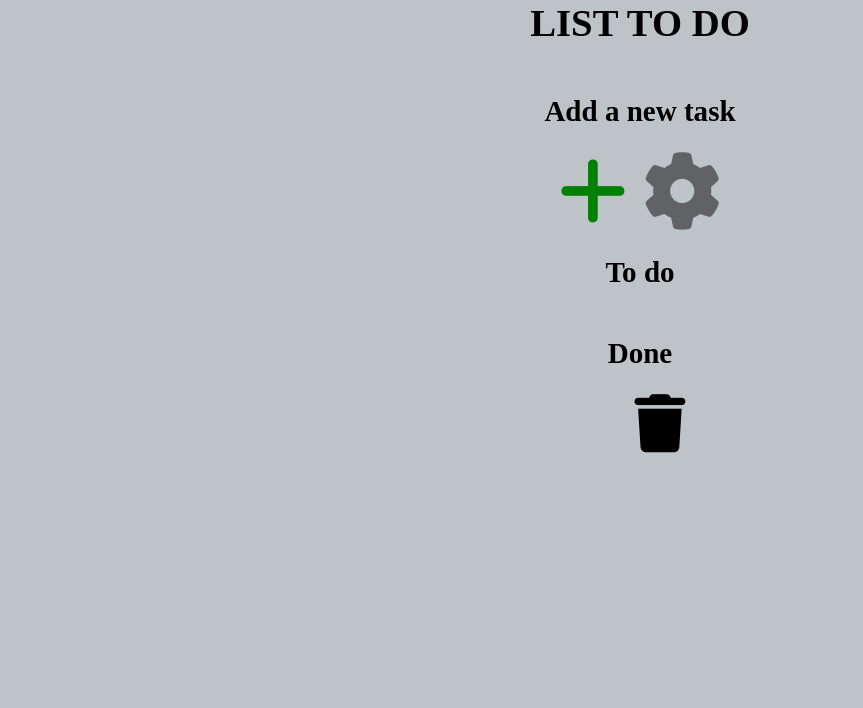
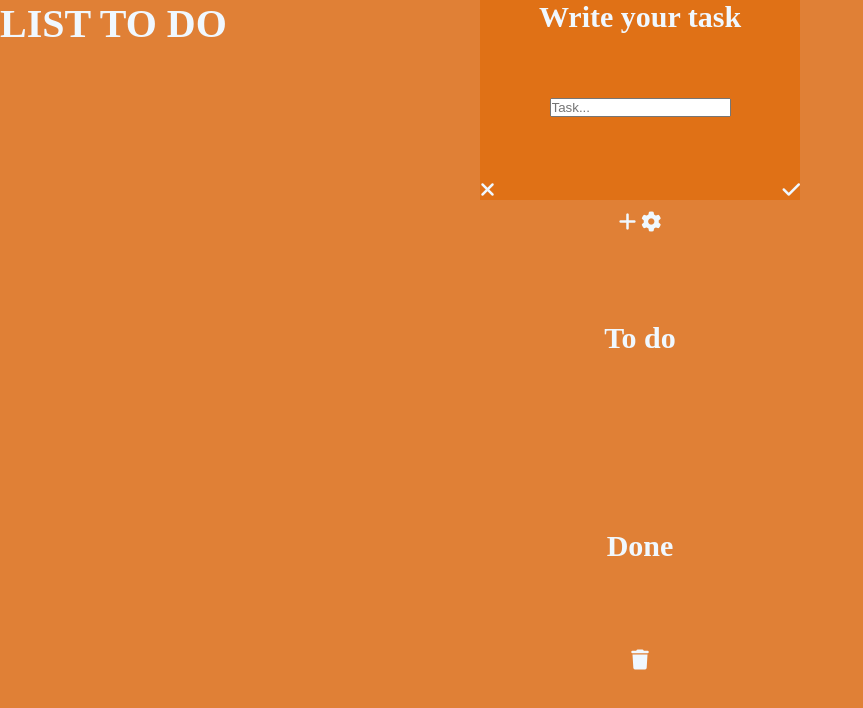
Before and after one commit to Hug0Antoine/ToDoList, a plain HTML site: page index.html in a window 1280 px wide. Shown: the whole page, without its empty margins (0-863 px from the left). Drawn offline with Linux system fonts and the light colour scheme.

Commit message:
some fixtures

```diff
--- a/assets/css/style.css
+++ b/assets/css/style.css
@@ -1,15 +1,77 @@
 * {
     box-sizing: border-box;
+    margin: 0;
+    padding: 0;
+}
+
+body {
+    display: flex;
+    flex-flow: column nowrap;
+    justify-content: space-between;
+    min-height: 100vh;
+    background: #e08036;
+    color: aliceblue;
+    font-size: 20px;
+}
+
+header {
+    display: flex;
+    flex-flow: column nowrap;
+}
+
+main {
+    display: flex;
+    flex-flow: column nowrap;
+    flex-grow: 1;
+    justify-content: space-around;
+    align-items: center;
+}
+
+li {
+    list-style: none;
+}
+
+#input{
+    width: 100%;
+    display: flex;
+    justify-content: center;
+    position: absolute;
+    top: 0px;
+}
+
+#popUpTask{
+    width: 25%;
+    height: 10em;
+    background-color: #e07116;
+    color: aliceblue;
+    display: flex;
+	flex-direction: column;
+    justify-content: space-between;
+    align-items: center;
+}
+
+#CancelAndValidateButton{
+    width: 100%;
+	display: flex;
+    flex-direction: row;
+	justify-content: space-between;
+}
+
+/** {
+    box-sizing: border-box;
+    margin: 0;
+    padding: 0;
 }
 
 html, body{
-    margin: 0;
-    padding: 0;
-    background-color: #bdc3c7;
     font-size: 1.1em;
 }
 
-header, h2,#input{
+body{
+   background-color: #bdc3c7;
+}
+
+header{
     text-align: center;
 }
 
@@ -19,15 +81,16 @@ header, h2,#input{
     align-items: center;
 }
 
-#To-do{
+li{
+
     list-style-type:none;
+
+}
+
+#To-do {
     display: flex;
     justify-content: space-between;
     margin: 0.5em;
-}
-
-#Done{
-    list-style-type:none;
 }
 
 .add,.option,.edit,.delete,.delete-all,.check-todo,.check-done{
@@ -65,10 +128,6 @@ header, h2,#input{
     font-size: 3em;
 }
 
-.check-todo:hover,.check-done:hover{
-    opacity: 1;
-}
-
 .check-todo{
     opacity: 0.5;
     color: green;
@@ -79,6 +138,11 @@ header, h2,#input{
     color: red;
     font-size: 2em;
 }
+
+.check-todo:hover,.check-done:hover{
+    opacity: 1;
+}
+
 #input{
     position: absolute;
     top: -13.5em;
@@ -118,7 +182,7 @@ header, h2,#input{
 
 #VCButton{
     display: flex;
-    justify-content: space-between;
+    justify-content: space-evz;
     align-content: flex-end;
 }
 
@@ -131,4 +195,4 @@ header, h2,#input{
 
 #titleAdd{
     font-size: 2em;
-}
+}*/
--- a/assets/js/script.js
+++ b/assets/js/script.js
@@ -22,7 +22,7 @@ function CancelTask() {
 
 }
 
-function extraitNombre(str){ return Number(str.replace(/[^\d]/g, "")) } // je sais pas comment elle marche mais elle marche mdrr
+function extraitNombre(str){ return Number(str.replace(/[^\d]/g, "")) }
 
 function editTask() {
 
--- a/index.html
+++ b/index.html
@@ -1,45 +1,33 @@
 <html lang="fr">
-
 	<head>
 		<meta charset="utf-8">
 		<meta name="viewport" content="width=device-width, initial-scale=1.0">
 		<title>List to do</title>
 		<link rel="stylesheet" href="assets/css/style.css">
 	</head>
-
 	<body>
 		<header>
 			<h1>LIST TO DO</h1>
 		</header>
 		<main>
-			<div class="settings">
-				<h2>Add a new task</h2>
-				<div>
-					<button class="add" onclick="AddTaskApear()"><i class="fas fa-plus"></i></button>
-					<button class="option"><i class="fas fa-cog"></i></button>
-				</div>
+			<h2>Add a new task</h2>
+			<div>
+				<i class="fas fa-plus"></i>
+				<i class="fas fa-cog"></i>
 			</div>
-			<div>
-				<h2>To do</h2>
-				<ul id="To-do">
-				</ul>
-			</div>
-			<div>
-				<h2>Done</h2>
-				<ul id="Done">
-					<button class="delete-all"><i class="fas fa-trash"></i></button>
-				</ul>
-			<div>
+			<h2>To do</h2>
+			<ul></ul>
+			<h2>Done</h2>
+			<i class="fas fa-trash" class="delete-all"></i>
+			<ul></ul>
 			<div id="input">
-				<div>
-					<label id="titleAdd">Write your task</label>
-				</div>
-				<div>
+				<div id="popUpTask">
+					<h2>Write your task</h2>
 					<input id="task" type="text" placeholder="Task...">
-				</div>
-				<div id="VCButton">
-					<button id="cancel" onclick="CancelTask()"><i class="fas fa-times"></i></button>
-					<button id="validate" onclick="AddTask()"><i class="fas fa-check"></i></button>
+					<div id="CancelAndValidateButton">
+						<i class="fas fa-times"></i>
+						<i class="fas fa-check"></i>
+					</div>
 				</div>
 			</div>
 			<script src="https://kit.fontawesome.com/c75e258638.js" crossorigin="anonymous"></script>
```
Also changed, not shown: assets/sass/styles.scss (added).
